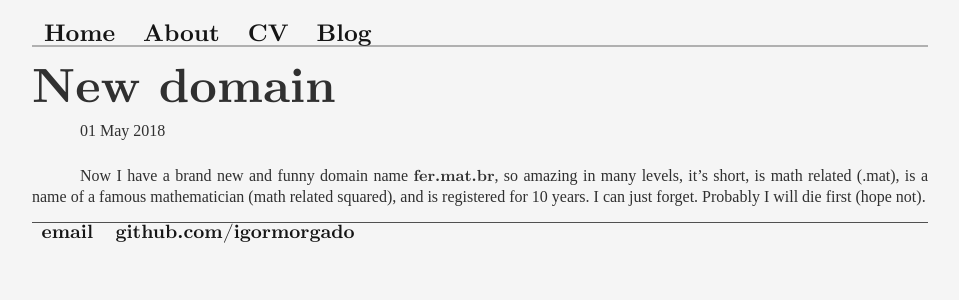
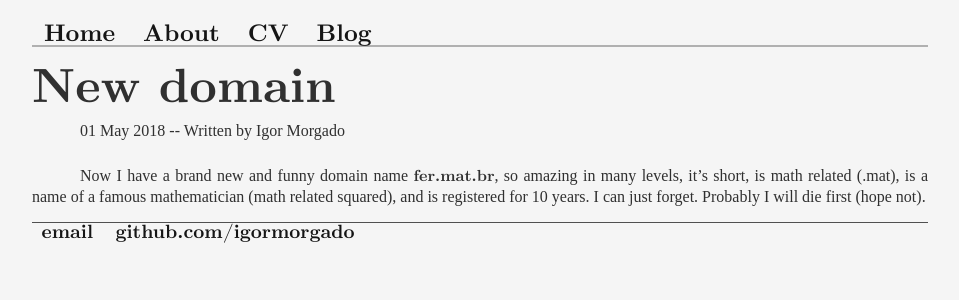
Before and after one commit to igormorgado/igormorgado.github.io, a Jekyll site: the page built from _posts/2018-05-01-new_domain.md, in a window 1280 px wide. Shown: the top 300 px of the page, without its empty margins (160-1119 px from the left). Built offline with Jekyll 4.4.1, drawn with Linux system fonts in a browser that asks for light colours; some web fonts are replaced.

Commit message:
Added author to blog

```diff
--- a/_layouts/post.html
+++ b/_layouts/post.html
@@ -2,7 +2,7 @@
 layout: default
 ---
 <h1>{{ page.title }}</h1>
-<p class="meta">{{ page.date | date_to_string }}</p>
+<p class="meta">{{ page.date | date_to_string }} -- Written by {{ page.author }}</p>
 
 <div class="post">
     {{ content }}
--- a/_posts/2018-05-01-new_domain.md
+++ b/_posts/2018-05-01-new_domain.md
@@ -2,6 +2,7 @@
 layout: post
 title: "New domain"
 date: 2018-05-01
+author: "Igor Morgado"
 ---
 
 Now I have a brand new and funny domain name **fer.mat.br**, so amazing in
```
Also changed, not shown: _posts/2018-01-01-a_new_year.md (+1 -0 lines), _posts/2018-05-23-a_markdown_test.md (+1 -0 lines).
